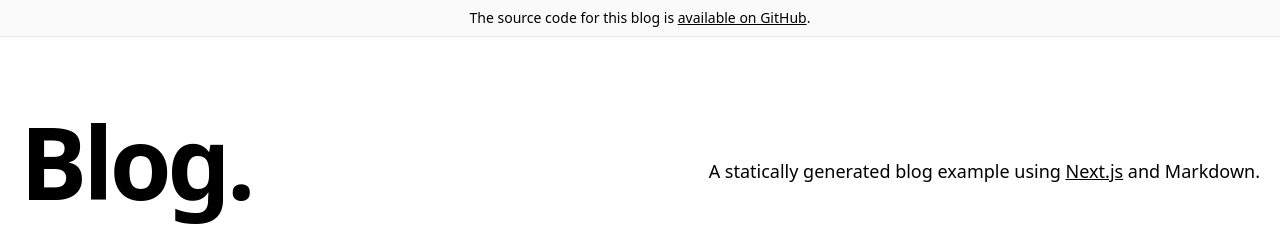
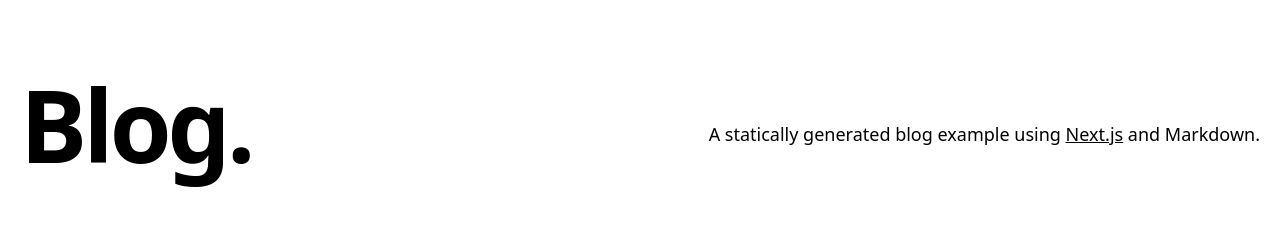
Before and after one commit to tsuchikazu/blog, a Next.js app: page / in a window 1280 px wide. Shown: the top 226 px of the page. Built offline with nearby package versions, Linux system fonts and the light colour scheme.

Commit message:
The source code for this blog isの文言削除

```diff
--- a/components/alert.tsx
+++ b/components/alert.tsx
@@ -16,7 +16,7 @@ const Alert = ({ preview }: Props) => {
     >
       <Container>
         <div className="py-2 text-center text-sm">
-          {preview ? (
+          {preview && (
             <>
               This page is a preview.{' '}
               <a
@@ -27,17 +27,6 @@ const Alert = ({ preview }: Props) => {
               </a>{' '}
               to exit preview mode.
             </>
-          ) : (
-            <>
-              The source code for this blog is{' '}
-              <a
-                href={`https://github.com/vercel/next.js/tree/canary/examples/${EXAMPLE_PATH}`}
-                className="underline hover:text-success duration-200 transition-colors"
-              >
-                available on GitHub
-              </a>
-              .
-            </>
           )}
         </div>
       </Container>
--- a/components/layout.tsx
+++ b/components/layout.tsx
@@ -12,7 +12,7 @@ const Layout = ({ preview, children }: Props) => {
     <>
       <Meta />
       <div className="min-h-screen">
-        <Alert preview={preview} />
+        {preview && <Alert preview={preview} />}
         <main>{children}</main>
       </div>
       <Footer />
```
